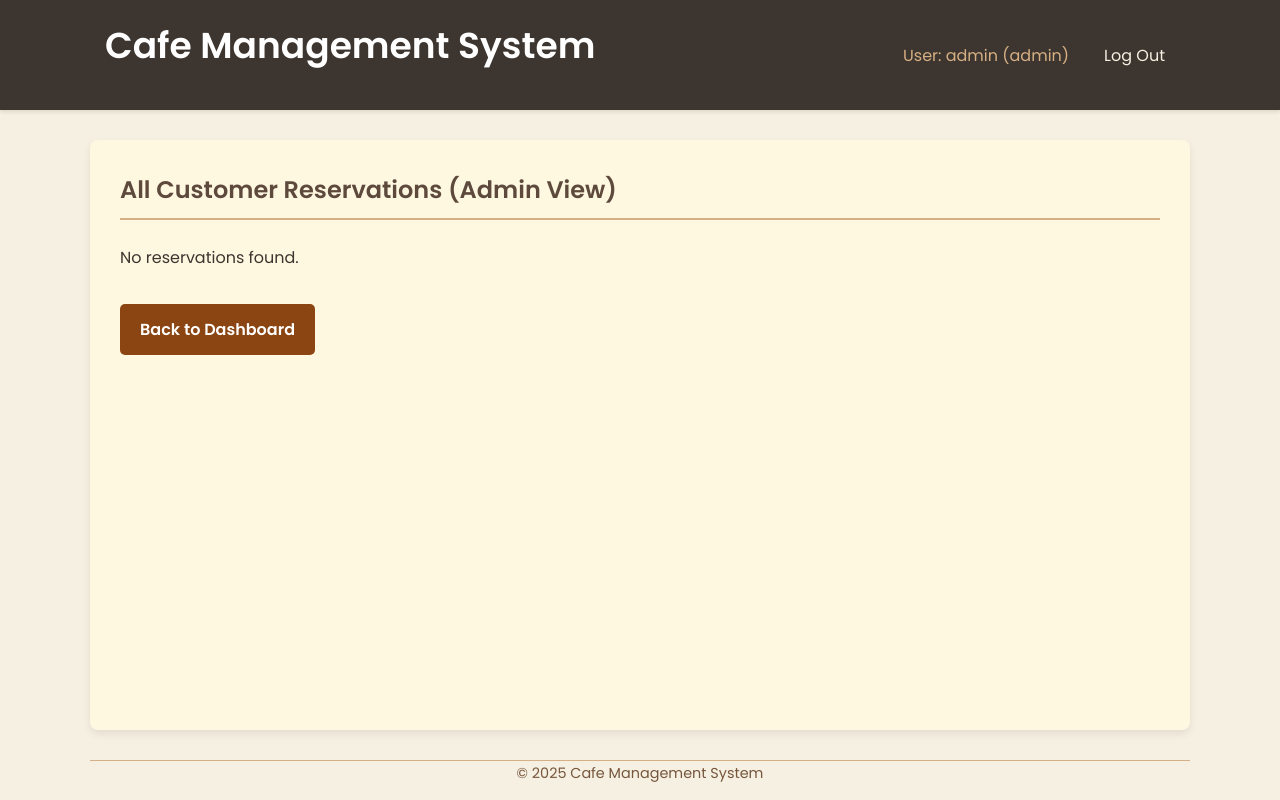
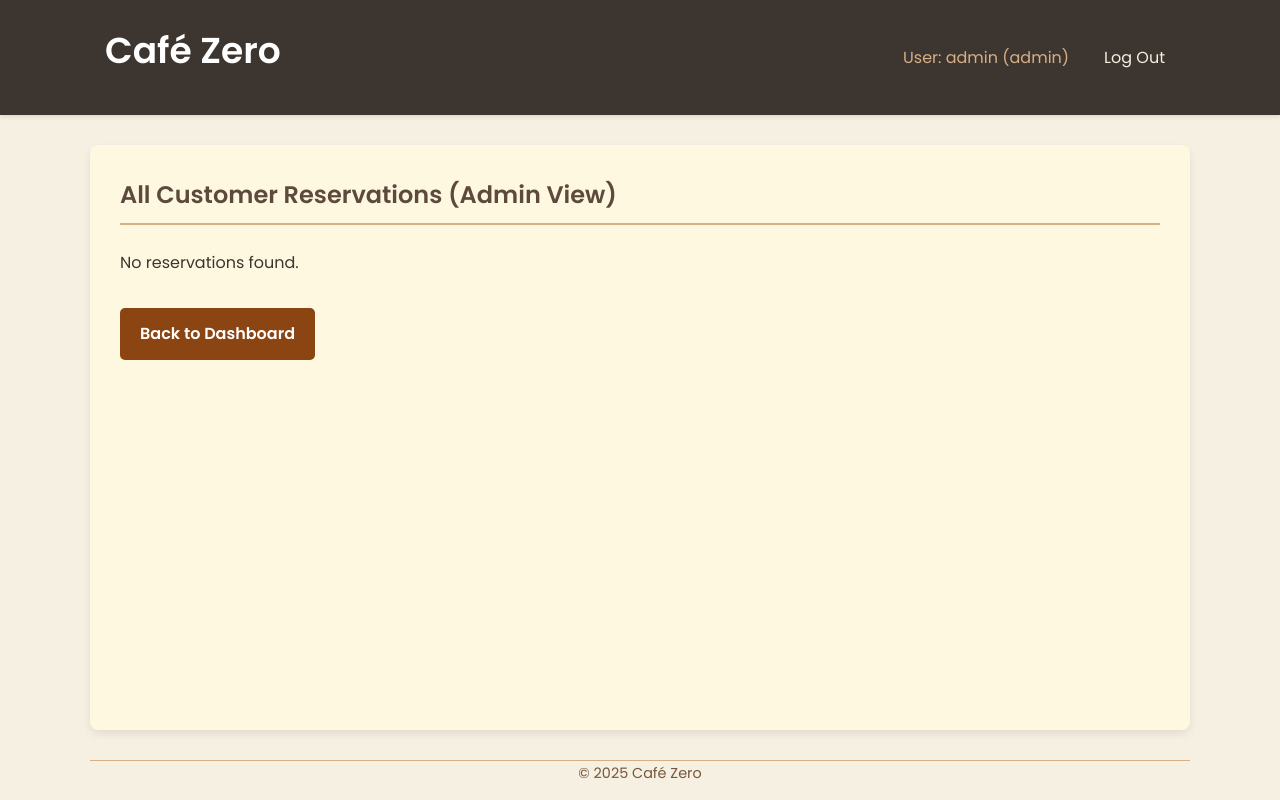
Before and after one commit to AyushZero/cafe_management_system, a Flask app: page /admin/reservations in a window 1280 px wide. Run offline with Flask 3, Linux system fonts and the light colour scheme; a user stored in the database is signed in; data comes from the database, SQL or seed files in the repository; both versions use the stored data as it was after the commit; data that the repository does not hold is empty.

Commit message:
Fixed Title.

```diff
--- a/templates/admin/view_reservations.html
+++ b/templates/admin/view_reservations.html
@@ -59,7 +59,7 @@
             <td>
               {# Added Delete Button Form #}
               <form action="{{ url_for('admin_delete_reservation', res_id=reservation['id']) }}" method="post" style="display: inline;">
-                  <button type="submit" class="button-link-danger button-link-small" onclick="return confirm('Are you sure you want to delete reservation #{{ reservation['id'] }} and all associated orders? This cannot be undone.');">
+                  <button type="submit" class="button-link-danger button-link-small" onclick="return confirm('Are you sure you want to delete reservation #{{ reservation.id }} and all associated orders? This cannot be undone.');">
                       Delete
                   </button>
               </form>
--- a/templates/base.html
+++ b/templates/base.html
@@ -3,7 +3,7 @@
   <head>
     <meta charset="utf-8">
     <meta name="viewport" content="width=device-width, initial-scale=1">
-    <title>{% block title %}Cafe Management System{% endblock %}</title>
+    <title>{% block title %}Café Zero{% endblock %}</title>
 
     <link rel="preconnect" href="https://fonts.googleapis.com">
     <link rel="preconnect" href="https://fonts.gstatic.com" crossorigin>
@@ -14,7 +14,8 @@
   <body>
     <nav class="navbar">
       <div class="container">
-          <h1><a href="{{ url_for('index') }}">Cafe Management System</a></h1>
+        <h1 style="margin-top: 0.2em;"><a href="{{ url_for('index') }}">Café Zero</a></h1>
+
           <ul>
             {% if 'user_id' in session %}
               <li><span>User: {{ session['username'] }} ({{ session['role'] }})</span></li>
@@ -41,6 +42,6 @@
     </main>
 
     <footer class="container">
-      <p>&copy; {{ current_year }} Cafe Management System</p> </footer>
+      <p>&copy; {{ current_year }} Café Zero</p> </footer>
   </body>
 </html>
```
Also changed, not shown: cafe.db.
